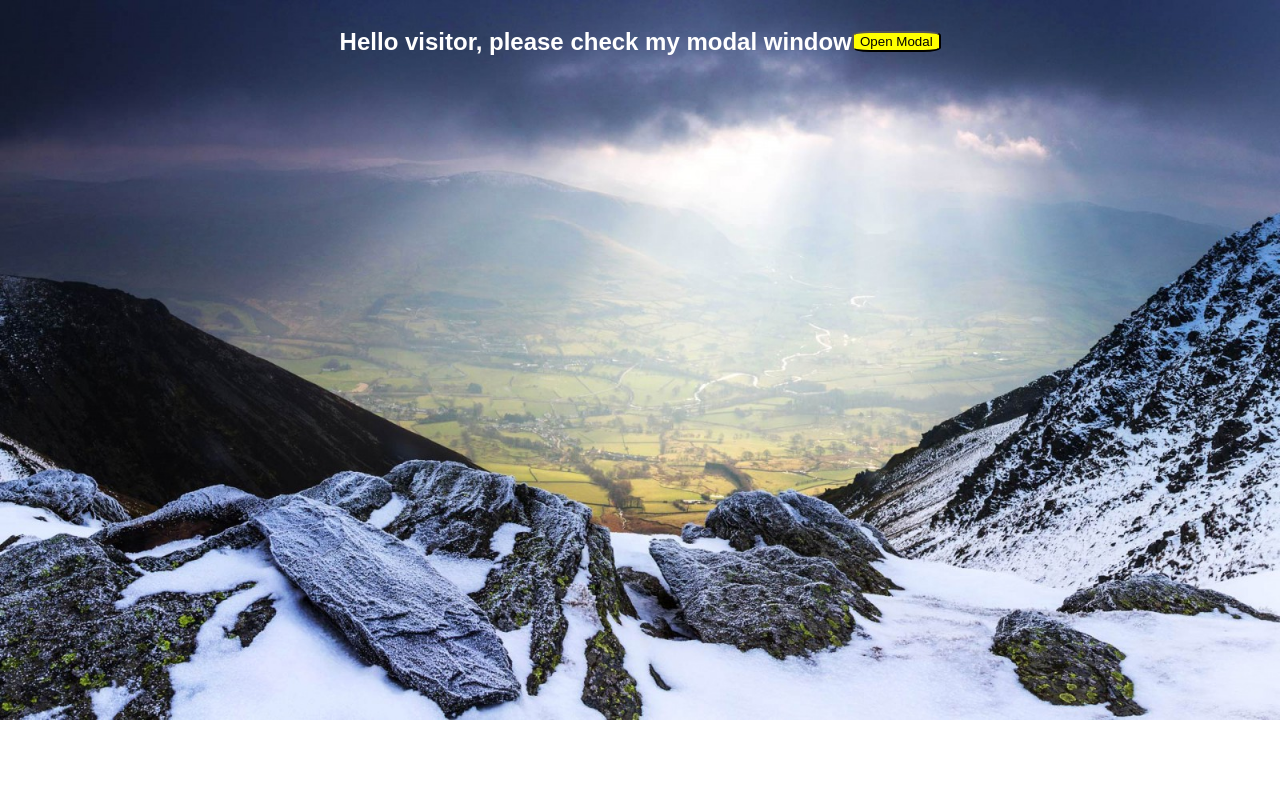
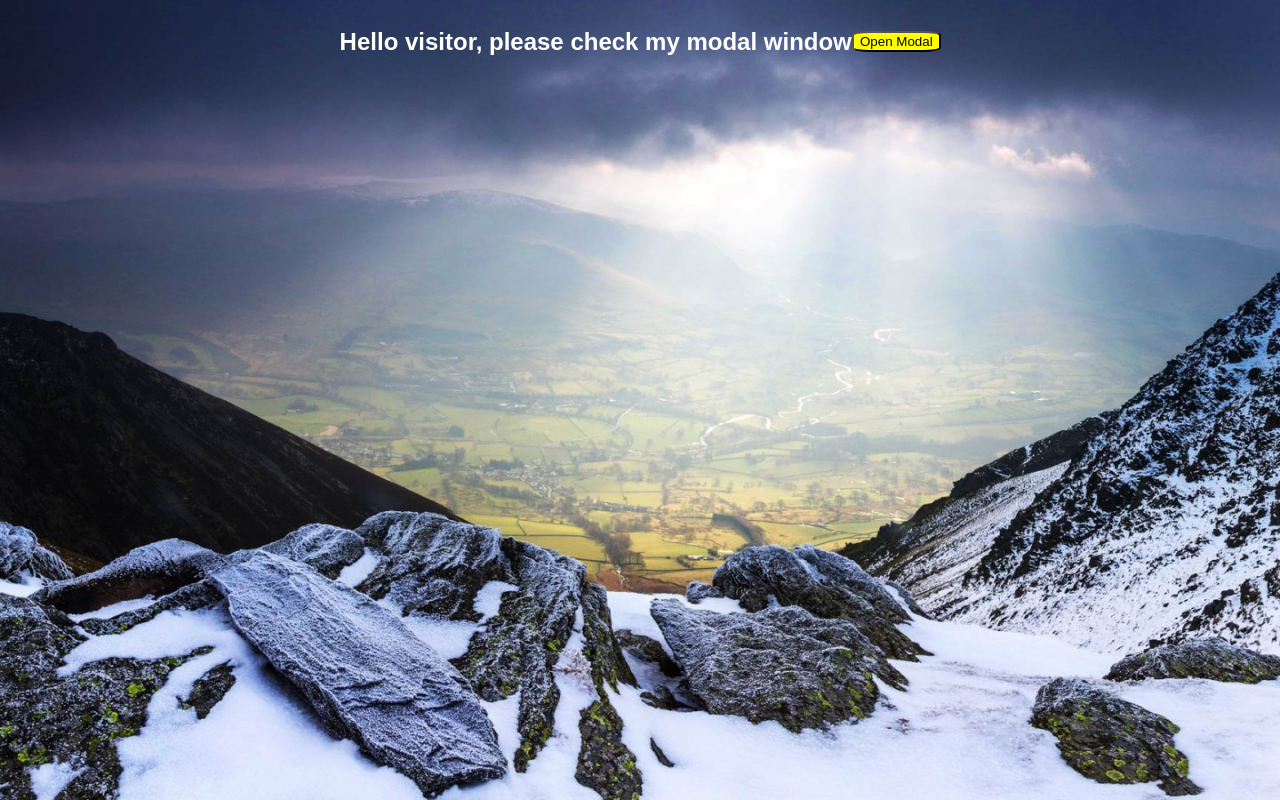
Before and after one commit to V1taliy/modal_window, a plain HTML site: page index.html in a window 1280 px wide. Drawn offline with nearby package versions, Linux system fonts and the light colour scheme.

Commit message:
second commit

```diff
--- a/style.css
+++ b/style.css
@@ -1,6 +1,10 @@
-body {font-family: Arial, Helvetica, sans-serif;
-background: url("alps.jpg") no-repeat;
-background-size: 100%;
+body {
+    font-family: Arial, Helvetica, sans-serif;
+    background: url(alps.jpg);
+    background-repeat: no-repeat;
+    background-position: center center;
+    background-attachment: fixed;
+    background-size: cover;
 }
 h2 {
     color: white;
```
